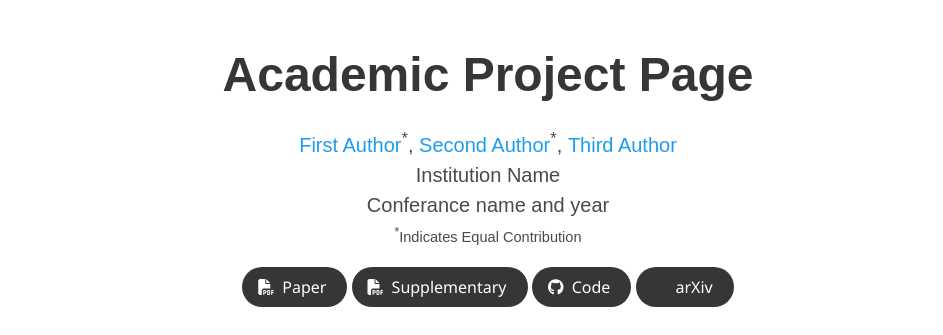
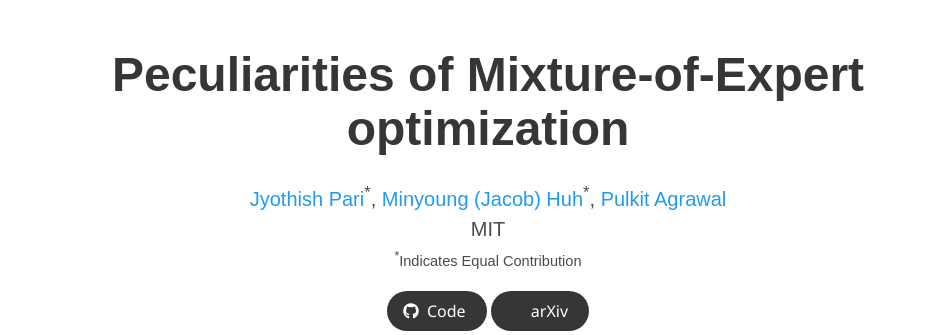
Before and after one commit to jyopari/RPO, a plain HTML site: page index.html in a window 1280 px wide. Shown: the top 335 px of the page, without its empty margins (152-1095 px from the left). Drawn offline with nearby package versions, Linux system fonts and the light colour scheme; some icons are missing; a web font is replaced by a local one.

Commit message:
Update index.html

```diff
--- a/index.html
+++ b/index.html
@@ -24,7 +24,7 @@
   <meta name="viewport" content="width=device-width, initial-scale=1">
 
 
-  <title>Academic Project Page</title>
+  <title>Peculiarities of Mixture-of-Expert optimization</title>
   <link rel="icon" type="image/x-icon" href="static/images/favicon.ico">
   <link href="https://fonts.googleapis.com/css?family=Google+Sans|Noto+Sans|Castoro"
   rel="stylesheet">
@@ -52,27 +52,27 @@
       <div class="container is-max-desktop">
         <div class="columns is-centered">
           <div class="column has-text-centered">
-            <h1 class="title is-1 publication-title">Academic Project Page</h1>
+            <h1 class="title is-1 publication-title">Peculiarities of Mixture-of-Expert optimization</h1>
             <div class="is-size-5 publication-authors">
               <!-- Paper authors -->
               <span class="author-block">
-                <a href="FIRST AUTHOR PERSONAL LINK" target="_blank">First Author</a><sup>*</sup>,</span>
+                <a href="FIRST AUTHOR PERSONAL LINK" target="_blank">Jyothish Pari</a><sup>*</sup>,</span>
                 <span class="author-block">
-                  <a href="SECOND AUTHOR PERSONAL LINK" target="_blank">Second Author</a><sup>*</sup>,</span>
+                  <a href="SECOND AUTHOR PERSONAL LINK" target="_blank">Minyoung (Jacob) Huh</a><sup>*</sup>,</span>
                   <span class="author-block">
-                    <a href="THIRD AUTHOR PERSONAL LINK" target="_blank">Third Author</a>
+                    <a href="THIRD AUTHOR PERSONAL LINK" target="_blank">Pulkit Agrawal</a>
                   </span>
                   </div>
 
                   <div class="is-size-5 publication-authors">
-                    <span class="author-block">Institution Name<br>Conferance name and year</span>
+                    <span class="author-block">MIT<br></span>
                     <span class="eql-cntrb"><small><br><sup>*</sup>Indicates Equal Contribution</small></span>
                   </div>
 
                   <div class="column has-text-centered">
                     <div class="publication-links">
                          <!-- Arxiv PDF link -->
-                      <span class="link-block">
+<!--                       <span class="link-block">
                         <a href="https://arxiv.org/pdf/<ARXIV PAPER ID>.pdf" target="_blank"
                         class="external-link button is-normal is-rounded is-dark">
                         <span class="icon">
@@ -80,10 +80,10 @@
                         </span>
                         <span>Paper</span>
                       </a>
-                    </span>
+                    </span> -->
 
                     <!-- Supplementary PDF link -->
-                    <span class="link-block">
+<!--                     <span class="link-block">
                       <a href="static/pdfs/supplementary_material.pdf" target="_blank"
                       class="external-link button is-normal is-rounded is-dark">
                       <span class="icon">
@@ -91,7 +91,7 @@
                       </span>
                       <span>Supplementary</span>
                     </a>
-                  </span>
+                  </span> -->
 
                   <!-- Github link -->
                   <span class="link-block">
```
